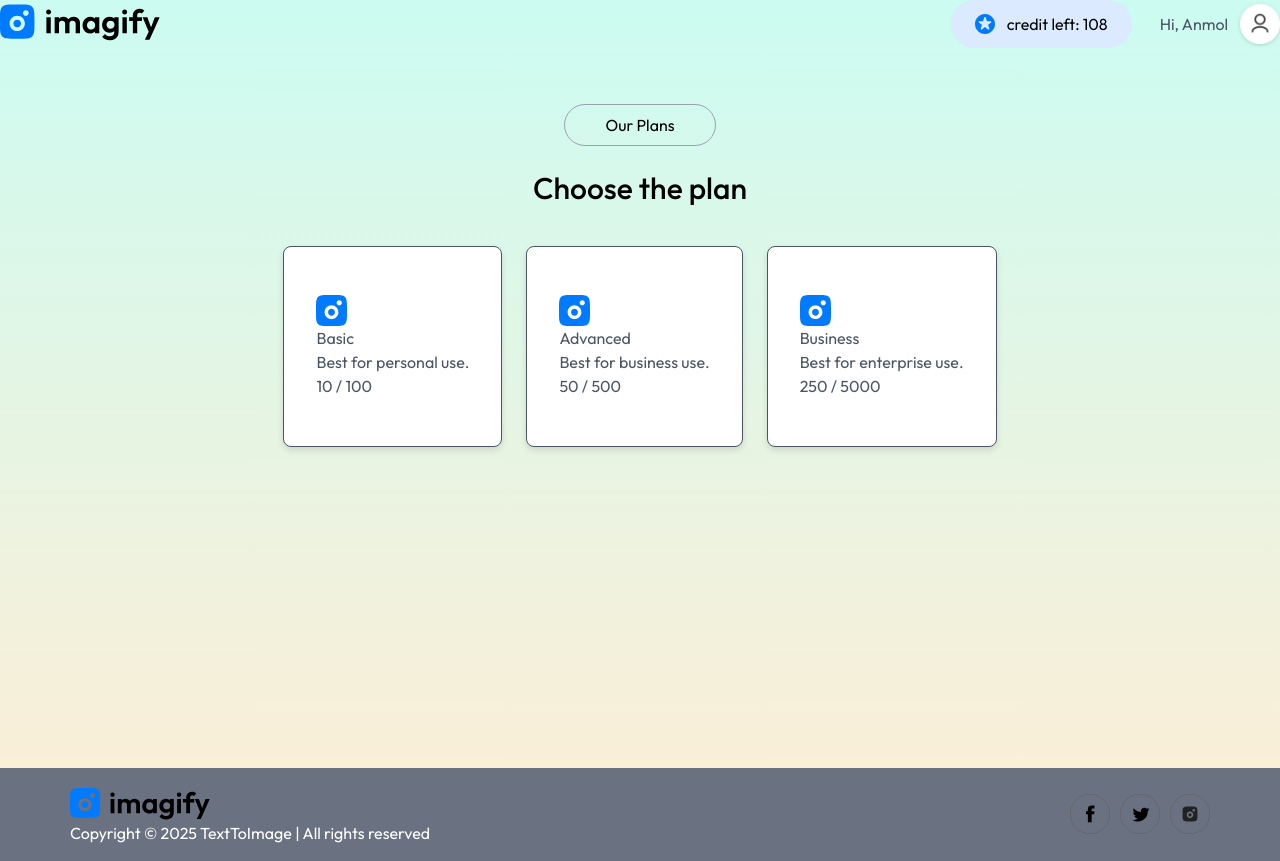
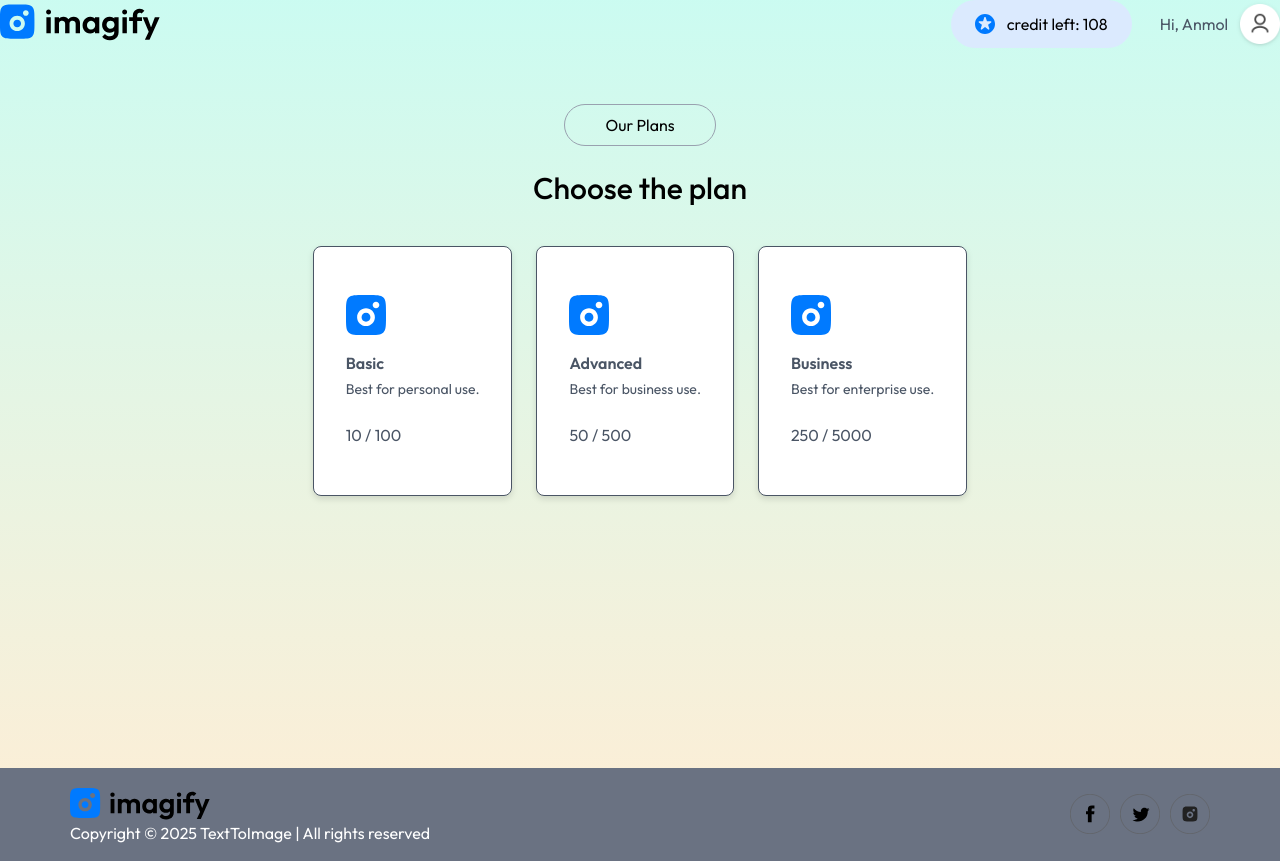
Before and after one commit to Anmoljadgilwar/TextToImage, a React (Vite) app in the folder client/: page /buy in a window 1280 px wide. Built offline with nearby package versions, Linux system fonts and the light colour scheme.

Commit message:
card UI enhaced

```diff
--- a/client/src/pages/BuyCredit.jsx
+++ b/client/src/pages/BuyCredit.jsx
@@ -15,12 +15,12 @@ const BuyCredit = () => {
         {plans.map((item, index) => (
           <div
             key={index}
-            className="bg-white drop-shadow-md border rounded-lg py-12 px-8 text-gray-600 hover:scale-105 duration-400"
+            className="bg-white drop-shadow-md border rounded-lg py-12 px-8 text-gray-600 hover:scale-105 transition-all duration-500"
           >
-            <img src={assets.logo_icon} alt="" />
-            <p>{item.id}</p>
-            <p>{item.desc}</p>
-            <p>
+            <img width={40} src={assets.logo_icon} alt="" />
+            <p className="mt-4 mb-1 font-semibold">{item.id}</p>
+            <p className="text-sm">{item.desc}</p>
+            <p className="mt-6">
               {item.price} / {item.credits}
             </p>
           </div>
```
